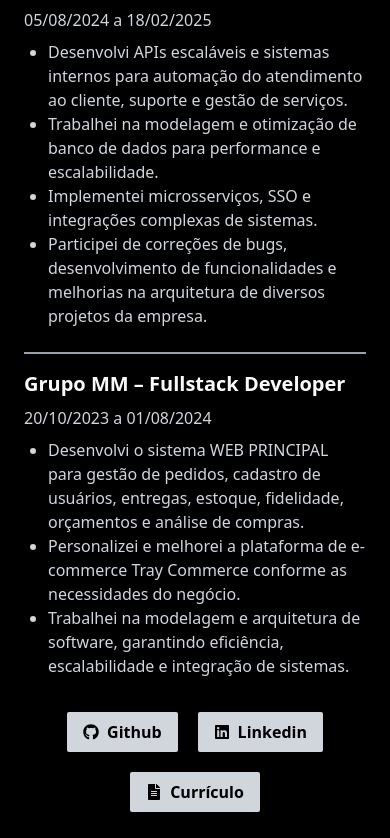
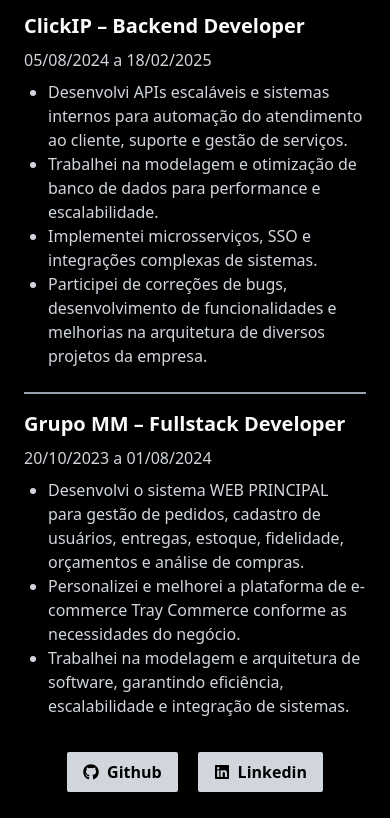
Before and after one commit to MendoncaGabriel/Portfolio, a React (Vite) app: page /about in a window 390 px wide. Shown: the part 1938-2776 px from the top of the page. Built offline with nearby package versions, Linux system fonts and the light colour scheme.

Commit message:
remove resume

```diff
--- a/src/App.tsx
+++ b/src/App.tsx
@@ -12,7 +12,7 @@
       <div className="flex flex-col min-h-screen bg-black">
         <Navbar />
 
-        <div className="flex-grow mt-10">
+        <div className="flex-grow mt-20 sm:mt-10">
           <Routes>
             <Route path="/" element={<Home />} />
             <Route path="/Portfolio" element={<Home />} />
--- a/src/pages/AboutMe.tsx
+++ b/src/pages/AboutMe.tsx
@@ -1,4 +1,4 @@
-import { FaGithub, FaLinkedin, FaFileAlt } from "react-icons/fa";
+import { FaGithub, FaLinkedin } from "react-icons/fa";
 
 export const AboutMe: React.FC = () => {
   return (
@@ -108,14 +108,14 @@
               <span>Linkedin</span>
             </a>
 
-            <a
+            {/* <a
               href="/public/docs/Gabriel Andrade Mendonça - Programador FullStack.pdf"
               target="_blank"
               className="px-4 py-2 rounded-sm bg-gray-300 flex items-center space-x-2 justify-center hover:shadow-md shadow-purple-800 duration-200 hover:-translate-y-1 hover:border-purple-500 border-2"
             >
               <FaFileAlt />
               <span>Currículo</span>
-            </a>
+            </a> */}
           </div>
       </section>
     </div>
--- a/src/pages/Contact.tsx
+++ b/src/pages/Contact.tsx
@@ -1,4 +1,4 @@
-import { FaGithub, FaLinkedin, FaFileAlt, FaEnvelope } from "react-icons/fa";
+import { FaGithub, FaLinkedin, FaEnvelope } from "react-icons/fa";
 
 export const Contact: React.FC = () => {
   return (
@@ -34,14 +34,14 @@
             <span>Linkedin</span>
           </a>
 
-          <a
+          {/* <a
             href="/public/docs/Gabriel Andrade Mendonça - Programador FullStack.pdf"
             target="_blank"
             className="px-4 py-2 rounded-sm bg-gray-300 flex items-center space-x-2 justify-center hover:shadow-md shadow-purple-800 duration-200 hover:-translate-y-1 hover:border-purple-500 border-2"
           >
             <FaFileAlt />
             <span>Currículo</span>
-          </a>
+          </a> */}
 
           <a
             href="mailto:mendoncagabriel1997@gmail.com"
--- a/src/pages/Home.tsx
+++ b/src/pages/Home.tsx
@@ -1,5 +1,5 @@
 import IImg from "../../public/images/138128244.png";
-import { FaGithub, FaLinkedin, FaFileAlt } from "react-icons/fa";
+import { FaGithub, FaLinkedin } from "react-icons/fa";
 import ScrollingLogoAnimation from "../components/TechLogos";
 import KeywordsSection from "../components/KeywordsSection";
 
@@ -51,7 +51,7 @@
               <FaLinkedin size={24} />
               <span className="text-lg sm:text-xl">Linkedin</span>
             </a>
-
+{/*
             <a
               href="/public/docs/Gabriel Andrade Mendonça - Programador FullStack.pdf"
               target="_blank"
@@ -59,7 +59,7 @@
             >
               <FaFileAlt size={24} />
               <span className="text-lg sm:text-xl">Resume</span>
-            </a>
+            </a> */}
           </div>
         </div>
 
```
